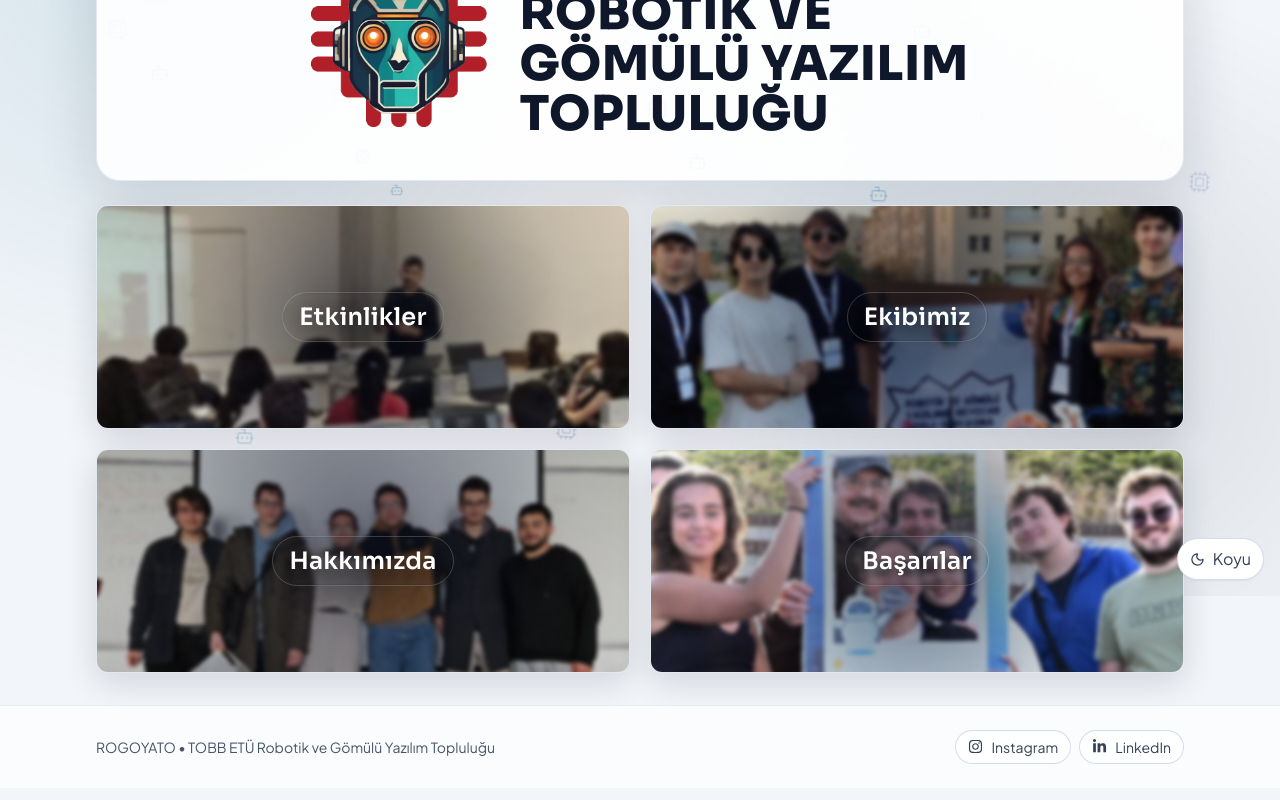
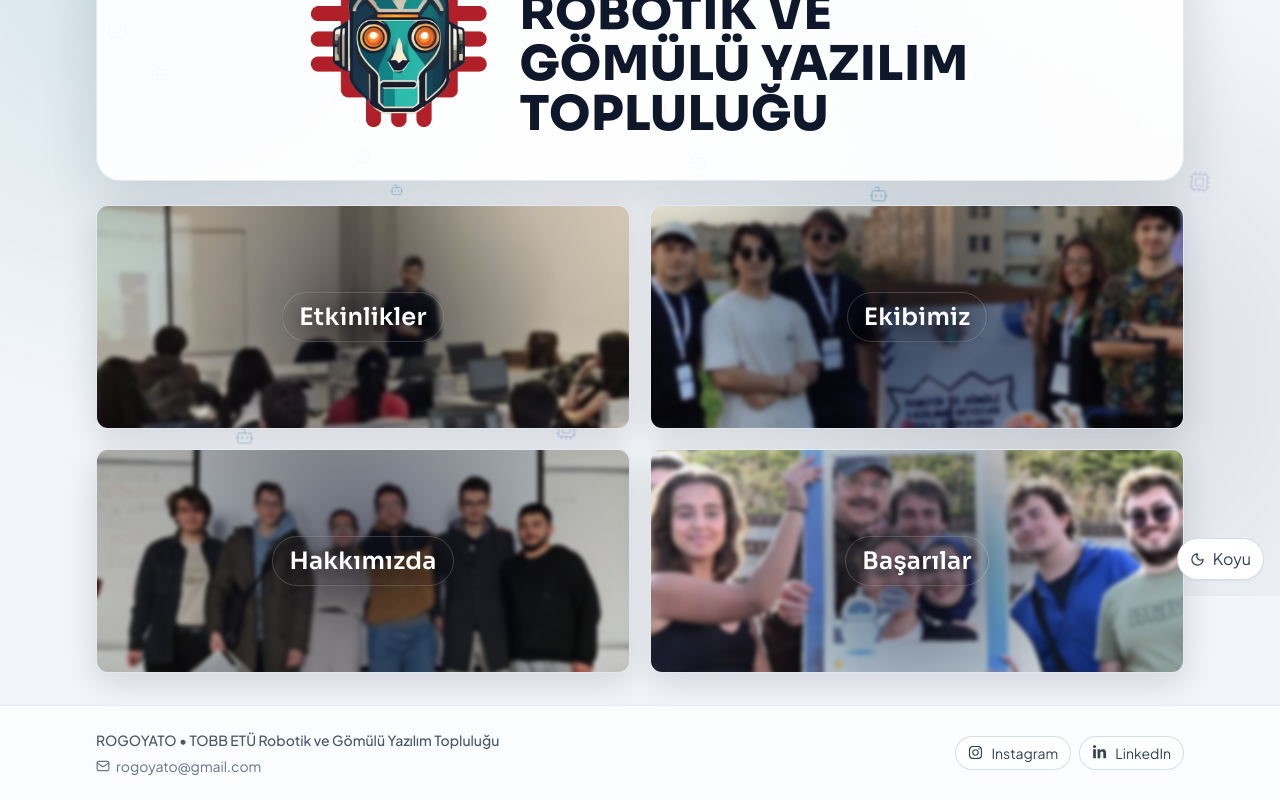
Before and after one commit to ROGOYATO/rogoyato-website, a React (Vite) app: page / in a window 1280 px wide. Shown: the part 204-1004 px from the top of the page. Built offline with nearby package versions, Linux system fonts and the light colour scheme.

Commit message:
feat: add email to footer

```diff
--- a/src/App.jsx
+++ b/src/App.jsx
@@ -1,4 +1,4 @@
-import { Moon, Sun } from 'lucide-react'
+import { Mail, Moon, Sun } from 'lucide-react'
 import { FaInstagram, FaLinkedinIn } from 'react-icons/fa'
 import { NavLink, Outlet } from 'react-router-dom'
 import InteractivePattern from './components/InteractivePattern'
@@ -58,8 +58,17 @@ function App() {
       </button>
 
       <footer className="relative z-10 border-t border-slate-200/80 bg-white/70 dark:border-white/10 dark:bg-zinc-950/70">
-        <div className="mx-auto flex w-full max-w-6xl flex-col gap-3 px-4 py-6 text-sm text-slate-600 dark:text-slate-300 sm:flex-row sm:items-center sm:justify-between sm:px-6 lg:px-8">
-          <p>ROGOYATO • TOBB ETÜ Robotik ve Gömülü Yazılım Topluluğu</p>
+        <div className="mx-auto flex w-full max-w-6xl flex-col gap-4 px-4 py-6 text-sm text-slate-600 dark:text-slate-300 sm:flex-row sm:items-center sm:justify-between sm:px-6 lg:px-8">
+          <div className="flex flex-col gap-1.5">
+            <p className="font-medium">ROGOYATO • TOBB ETÜ Robotik ve Gömülü Yazılım Topluluğu</p>
+            <a
+              href="mailto:rogoyato@gmail.com"
+              className="inline-flex items-center gap-1.5 text-slate-500 transition-colors hover:text-cyan-600 dark:text-slate-400 dark:hover:text-cyan-400 w-fit"
+            >
+              <Mail size={14} />
+              rogoyato@gmail.com
+            </a>
+          </div>
           <div className="flex flex-wrap items-center gap-2 sm:justify-end">
             <a
               href="https://www.instagram.com/eturogoyato/"
```
